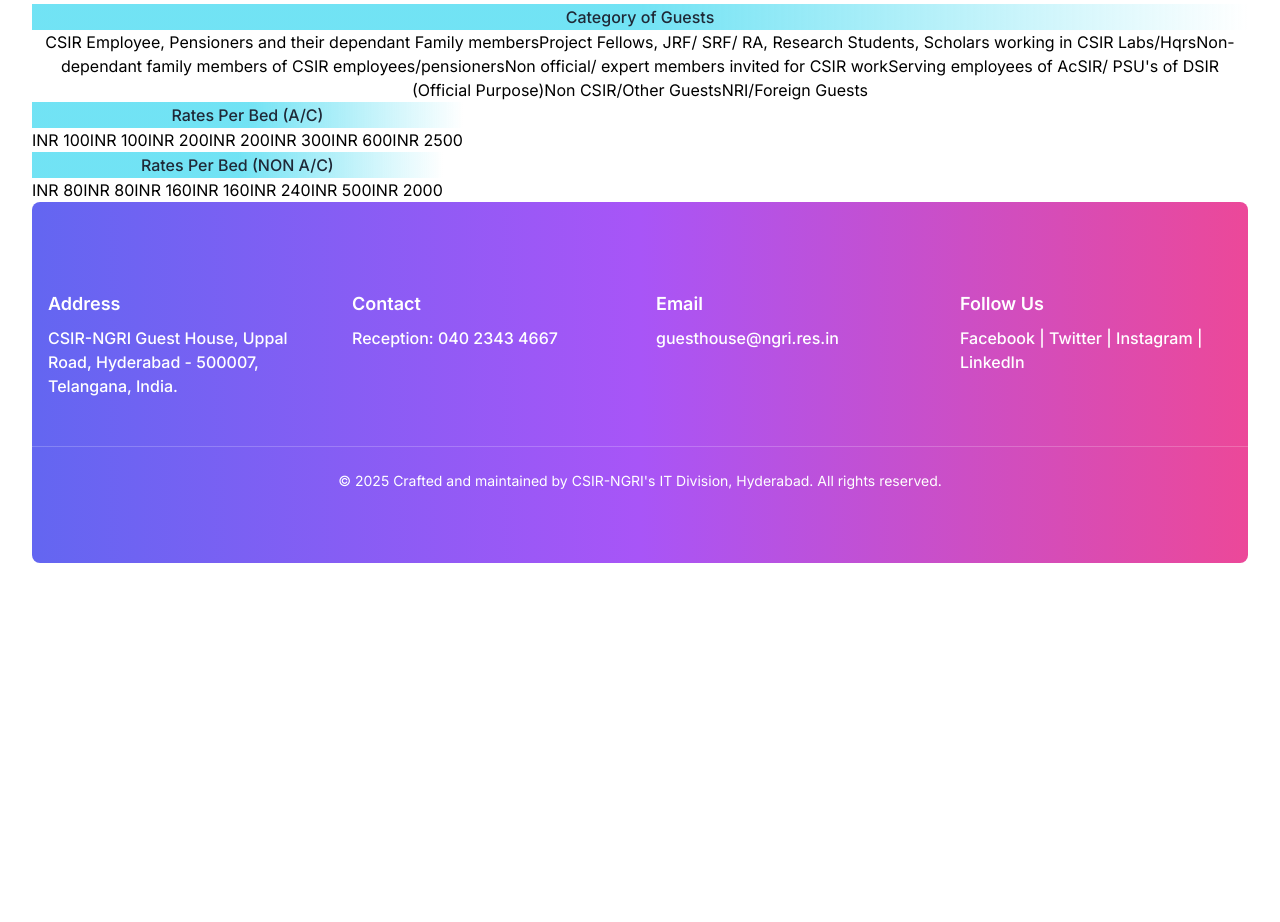
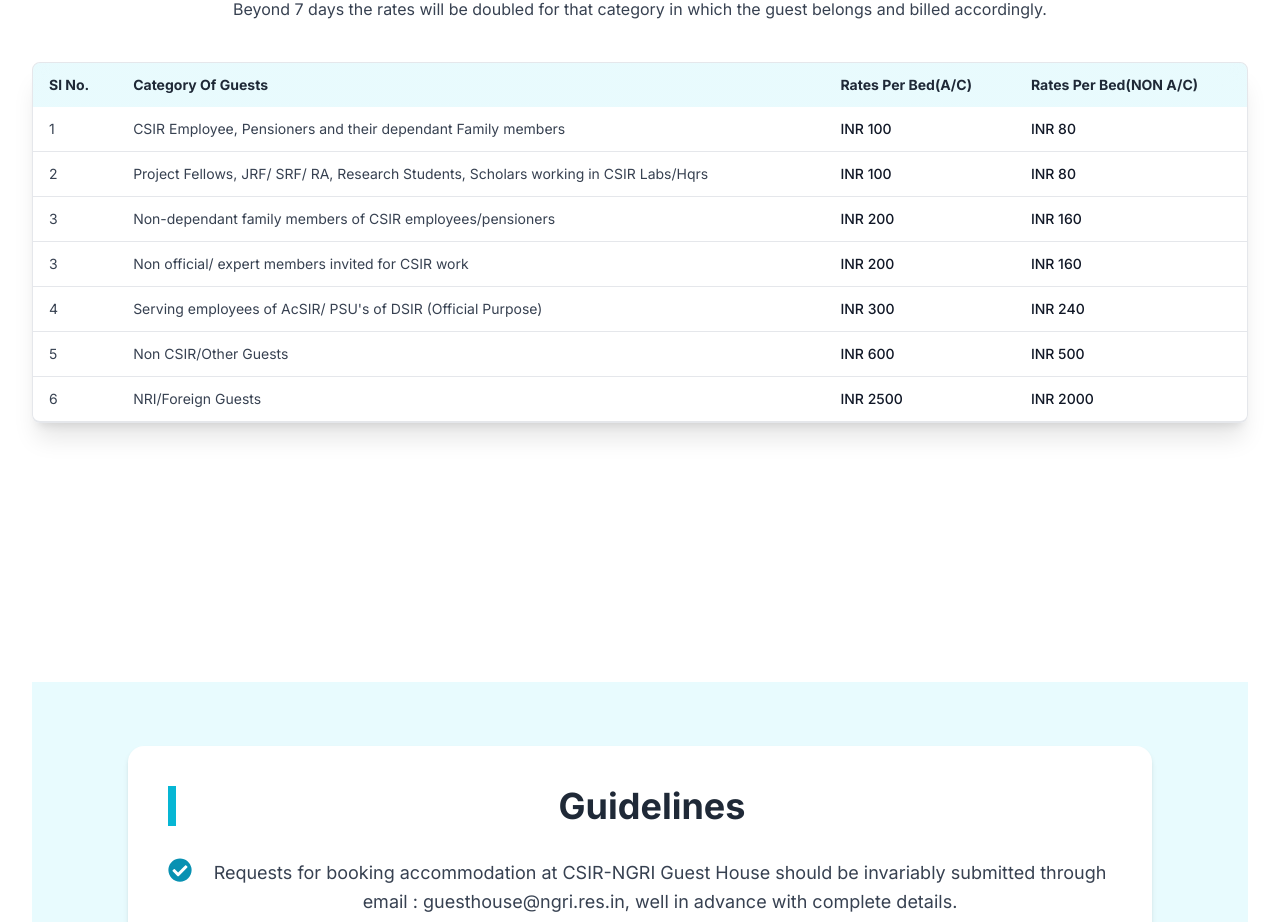
Before and after one commit to Abhinavkulkarni997/NgriGuestHouseORS, a React (Vite) app in the folder Frontend/: page / in a window 1280 px wide. Shown: the part 150-1072 px from the top of the page. Before the commit the page ends 800 px from the top, so only its background shows below. Built offline with nearby package versions, Linux system fonts and the light colour scheme; the HTML template or start-up script is replaced by a standard one.

Commit message:
new files and features added

```diff
--- a/Frontend/src/App.jsx
+++ b/Frontend/src/App.jsx
@@ -4,17 +4,16 @@
 import './App.css'
 import Faq from './components/FAQ/Faq';
 import { Routes,Route } from 'react-router-dom';
-import GuestHouseCharges from './components/Charges/GuestHouseCharges';
 import Layout  from './components/Layout/Layout';
-import Guidelines from './components/Guidelines/Guidelines';
+import Home from './components/Home/Home';
 function App() {
 
   return (
     <>
 
     <Routes>
-    <Route path="/" element={<Layout><GuestHouseCharges/></Layout>} />
-    <Route path="/" element={<Layout><Guidelines/></Layout>}/>
+
+    <Route path="/" element={<Layout><Home/></Layout>}/>
     <Route path="/faq" element={<Layout><Faq/></Layout>} />
     <Route path="/contact" element={<Layout><Contact/></Layout>}/>
     </Routes>
--- a/Frontend/src/components/Charges/GuestHouseCharges.jsx
+++ b/Frontend/src/components/Charges/GuestHouseCharges.jsx
@@ -3,69 +3,90 @@
 const GuestHouseCharges = () => {
     const guestHouseCharges = [{
         id:'1',
-        title:'Sl No.',
-        description:['1','2','3','3','4','5','6']
+        sl:"1",
+        category:'CSIR Employee, Pensioners and their dependant Family members',
+        ac:'INR 100',
+        nonAc:'INR 80'
 
     },{
         id:'2',
-        title:'Category of Guests',
-        description:[
-            'CSIR Employee, Pensioners and their dependant Family members',
-            'Project Fellows, JRF/ SRF/ RA, Research Students, Scholars working in CSIR Labs/Hqrs',
-            'Non-dependant family members of CSIR employees/pensioners',
-            'Non official/ expert members invited for CSIR work',
-            "Serving employees of AcSIR/ PSU's of DSIR (Official Purpose)",
-            'Non CSIR/Other Guests',
-            'NRI/Foreign Guests'
-        ]
+        sl:'2',
+        category:'Project Fellows, JRF/ SRF/ RA, Research Students, Scholars working in CSIR Labs/Hqrs',
+        ac:'INR 100',
+        nonAc:'INR 80'
 
     },{
         id:'3',
-        title:'Rates Per Bed (A/C)',
-        description:[
-            'INR 100',
-            'INR 100',
-            'INR 200',
-            'INR 200',
-            'INR 300',
-            'INR 600',
-            'INR 2500'
-        ]
+        sl:'3',
+        category:'Non-dependant family members of CSIR employees/pensioners',
+        ac:'INR 200',
+        nonAc:'INR 160'
+
+
+
     },{
         id:'4',
-        title:'Rates Per Bed (NON A/C)',
-        description:[
-            'INR 80',
-            'INR 80',
-            'INR 160',
-            'INR 160',
-            'INR 240',
-            'INR 500',
-            'INR 2000'
-        ]
+        sl:'3',
+        category:'Non official/ expert members invited for CSIR work',
+        ac:'INR 200',
+        nonAc:'INR 160'
+
+    },{
+        id:'5',
+        sl:'4',
+        category:"Serving employees of AcSIR/ PSU's of DSIR (Official Purpose)",
+        ac:'INR 300',
+        nonAc:'INR 240'
+
+    },{
+        id:'6',
+        sl:'5',
+        category:'Non CSIR/Other Guests',
+        ac:'INR 600',
+        nonAc:'INR 500'
+
+    },{
+        id:'7',
+        sl:'6',
+        category:'NRI/Foreign Guests',
+        ac:'INR 2500',
+        nonAc:'INR 2000'
+
 
     }];
   return (
-    <section>
-      <div>
-        <h1>Guesthouse Charges</h1>
-        <p>The accommodation can be requested/booked for a maximum period of 7 days, subject to availability.
+    <section className='min-h-screen py-10 bg-white '>
+      <div className='max-w-6xl mx-auto px-4 '>
+        <h1 className='text-center text-gray-800 font-bold text-3xl mb-3'>Guesthouse Charges</h1>
+        <p className='text-center  text-gray-700   mb-10 leading-relaxed'>The accommodation can be requested/booked for a maximum period of 7 days, subject to availability.<br/>
 Beyond 7 days the rates will be doubled for that category in which the guest belongs and billed accordingly.</p>
-
-{guestHouseCharges.map((item,index)=>{
-    return(
-        <table key={index} className='bg-white max-w-screen-xl py-16 px-4 sm:px-2 ' >
-           <th className='text-gray-800 font-medium bg-cyan-400/40 backdrop-blur-md bg-gradient-to-r from-cyan-400/40 via-cyan-400/40 to-white gap-4'>
-           {item.title}
-           </th>
-            <tr key={index} className='hover:bg-cyan-400/40 '>{item.description}</tr>
-
-        </table>
-    )
-})}
-    </div>
+</div>
 
 
+        <div className='overflow-x-auto mt-6 shadow-xl  border border-b-2 rounded-lg'>
+        <table  className='w-full text-sm text-left' >
+            <thead className=' backdrop-blur-md bg-gradient-to-r from-cyan-400/10  to-cyan-400/10 text-gray-800'>
+            <tr>
+           <th className='px-4 py-3 '> Sl No.</th>
+            <th className='px-4 py-3 '>Category Of Guests </th>
+           <th className='px-4 py-3'>Rates Per Bed(A/C)</th>
+           <th className='px-4 py-3 ' >Rates Per Bed(NON A/C)</th>
+            </tr>
+            </thead>
+            <tbody className=' divide-y divide-gray-200 '>
+                {guestHouseCharges.map((row,index)=>(
+                <tr key={index} className={`${index%2==0? "border-gray-50":"bg-white"} hover:bg-indigo-50 transition`}>
+                    <td  className='px-4 py-3 text-gray-700'>{row.sl}</td>
+                    <td className='px-4 py-3 text-gray-700'>{row.category}</td>
+                    <td className='px-4 py-3 font-medium text-gray-900'>{row.ac}</td>
+                    <td className='px-4 py-3 font-medium text-gray-900'>{row.nonAc}</td>
+                </tr>
+                ))}
+
+
+            </tbody>
+        </table>
+        </div>
     </section>
   )
 }
--- a/Frontend/src/components/Guidelines/Guidelines.jsx
+++ b/Frontend/src/components/Guidelines/Guidelines.jsx
@@ -1,10 +1,8 @@
 import React from 'react'
-
+import { FaCheckCircle } from "react-icons/fa";
 const Guidelines = () => {
-    const guideLines=[{
-        id:0,
-
-        info:['Requests for booking accommodation at CSIR-NGRI Guest House should be invariably submitted through email : guesthouse@ngri.res.in, well in advance with complete details.',
+    const guideLines=[
+        'Requests for booking accommodation at CSIR-NGRI Guest House should be invariably submitted through email : guesthouse@ngri.res.in, well in advance with complete details.',
 'The accommodation can be requested/booked for a maximum period of 7 days, subject to availability. Beyond 7 days the rates will be doubled for that category in which the guest belongs and billed accordingly.',
 'The applicant is responsible for the correctness/genuineness of each of the guest’s details.',
 'The management may at its discretion, cancel a booking, offer a shared accommodation or offer an alternate accommodation as per availability, without citing any reason.',
@@ -12,24 +10,25 @@
 'Research Scholar/Project Assistant/Student requiring accommodation for themselves and/or their parents/guests is required to apply online through their Guides/Project Leaders/Supervisors/HOD/mentors who are permanent employees from CSIR.',
 'Booking is not permitted for guests undergoing medical treatment for communicable disease or are bed ridden or who are seriously ill.',
 'Accommodation and food charges are billed separately and are to be separately settled as per rules]'
-        ]}]
+        ]
   return (
-    <section className='max-w-screen-xl py-16 '>
-        <div className=''>
-            <h1 className=''>Guidelines</h1>
-            {guideLines.map((item,index)=>{
-            return(
-                <div div key={index} className='py-12 px-6 max-w-screen-xl'>
-                  <div className='mt-1 p-6'>
-                    {Array.isArray((item,index)=>{
-                        <div key={index}>{item.info}
-                        <div className=''></div>
-                        </div>
-                    })}
-                    </div>
-                    </div>
+    <section id="guidelines" className='w-full py-16 bg-cyan-400/10 '>
+        <div className='max-w-5xl bg-white mx-auto shadow-md rounded-2xl p-10'>
+            <h1 className='text-4xl font-bold text-gray-800 border-l-8 border-cyan-500 pl-4'>Guidelines</h1>
+
+            <ul className='mt-8 space-y-6'>
+            {guideLines.map((item,index)=>(
+
+                <li div key={index} className=' flex gap-4'>
+                  <FaCheckCircle className='w-6 h-6 text-cyan-600 flex-shrink-0'/>
+                  <p className='text-gray-700 leading-relaxed text-lg'>
+                    {item}
+                    </p>
+                    </li>
             )
-            })}
+
+            )}
+            </ul>
 
         </div>
 
@@ -39,3 +38,65 @@
 }
 
 export default Guidelines
+
+
+// const Guidelines = () => {
+//   const guideLines = [
+//     "Requests for booking accommodation at CSIR-NGRI Guest House should be emailed to guesthouse@ngri.res.in with complete details.",
+//     "Accommodation can be booked for a maximum of 7 days. Beyond that, charges will be doubled for the respective category.",
+//     "Applicants are responsible for the correctness of the details of all guests.",
+//     "Management may cancel, shift, or modify accommodation based on availability without assigning any reason.",
+//     "Any change in arrival/departure must be immediately informed through email.",
+//     "Students/Scholars must apply through their CSIR-permanent employee Guide/PL/HOD.",
+//     "Booking is not allowed for guests undergoing treatment for communicable diseases or who are bed-ridden.",
+//     "Accommodation and food charges are billed separately."
+//   ];
+
+//   return (
+//     <section className="w-full py-16 bg-gradient-to-br from-cyan-50 to-blue-100">
+//       <div className="max-w-4xl mx-auto">
+
+//         {/* Heading */}
+//         <h1 className="text-4xl md:text-5xl font-extrabold text-gray-800 text-center">
+//           Guest House Guidelines
+//         </h1>
+
+//         <p className="text-gray-600 text-center mt-3 text-lg max-w-2xl mx-auto">
+//           Please go through the guidelines carefully before booking your stay.
+//         </p>
+
+//         {/* Timeline Container */}
+//         <div className="mt-12 relative">
+//           {/* Vertical Line */}
+//           <div className="absolute left-8 md:left-1/2 transform md:-translate-x-1/2 top-0 bottom-0 w-1 bg-gradient-to-b from-cyan-400 to-blue-500 rounded-full"></div>
+
+//           <div className="space-y-12">
+//             {guideLines.map((text, index) => (
+//               <div
+//                 key={index}
+//                 className={`flex items-start gap-6 ${
+//                   index % 2 === 0
+//                     ? "md:flex-row"
+//                     : "md:flex-row-reverse text-right md:text-left"
+//                 }`}
+//               >
+//                 {/* Icon Marker */}
+//                 <div className="flex-shrink-0">
+//                   <CircleDot className="w-10 h-10 text-cyan-600 bg-white/70 backdrop-blur-lg rounded-full p-2 shadow-md" />
+//                 </div>
+
+//                 {/* Card */}
+//                 <div className="flex-1 bg-white/60 backdrop-blur-xl shadow-lg p-6 rounded-2xl border border-white/40">
+//                   <p className="text-gray-700 text-lg leading-relaxed">
+//                     {text}
+//                   </p>
+//                 </div>
+//               </div>
+//             ))}
+//           </div>
+
+//         </div>
+//       </div>
+//     </section>
+//   );
+// };
--- /dev/null
+++ b/Frontend/src/components/Home/Home.jsx
@@ -0,0 +1,15 @@
+import React from 'react'
+import GuestHouseCharges from '../Charges/GuestHouseCharges';
+import Guidelines from '../Guidelines/Guidelines';
+
+const Home = () => {
+  return (
+     <>
+      <GuestHouseCharges />
+      <Guidelines />
+      {/* Gallery component will come here */}
+    </>
+  )
+}
+
+export default Home
--- a/Frontend/src/index.css
+++ b/Frontend/src/index.css
@@ -1,6 +1,9 @@
 @tailwind base;
 @tailwind components;
 
+html{
+  scroll-behavior: smooth;
+}
 /* Base Button Styles */
 .btn {
   @apply inline-flex items-center justify-center font-medium rounded-lg transition-all duration-200 focus:outline-none focus:ring-2 focus:ring-offset-2;
```
